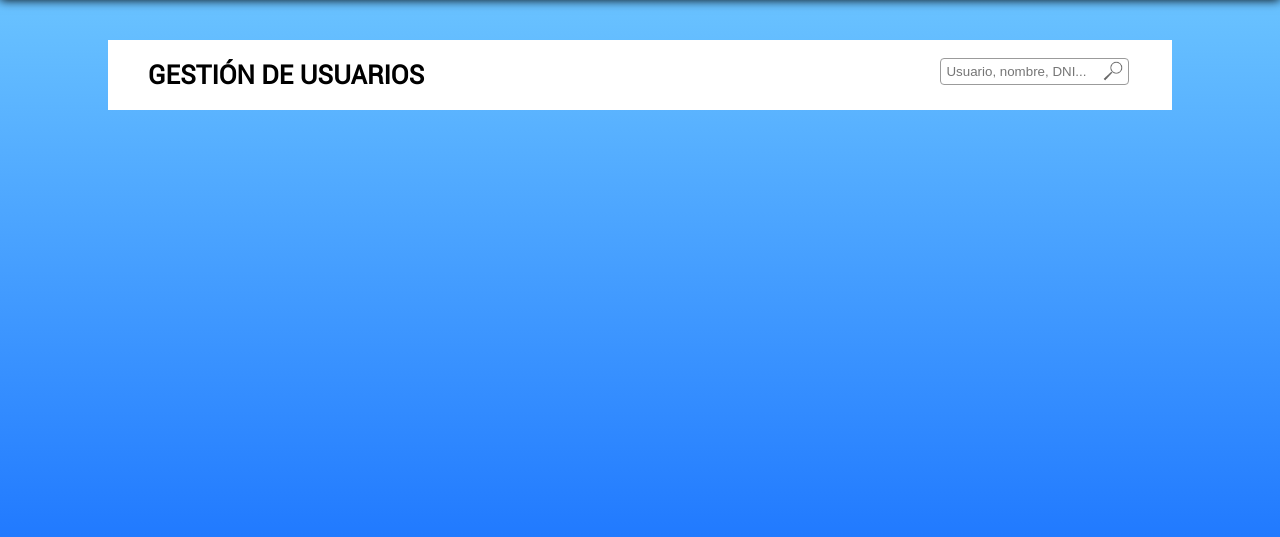
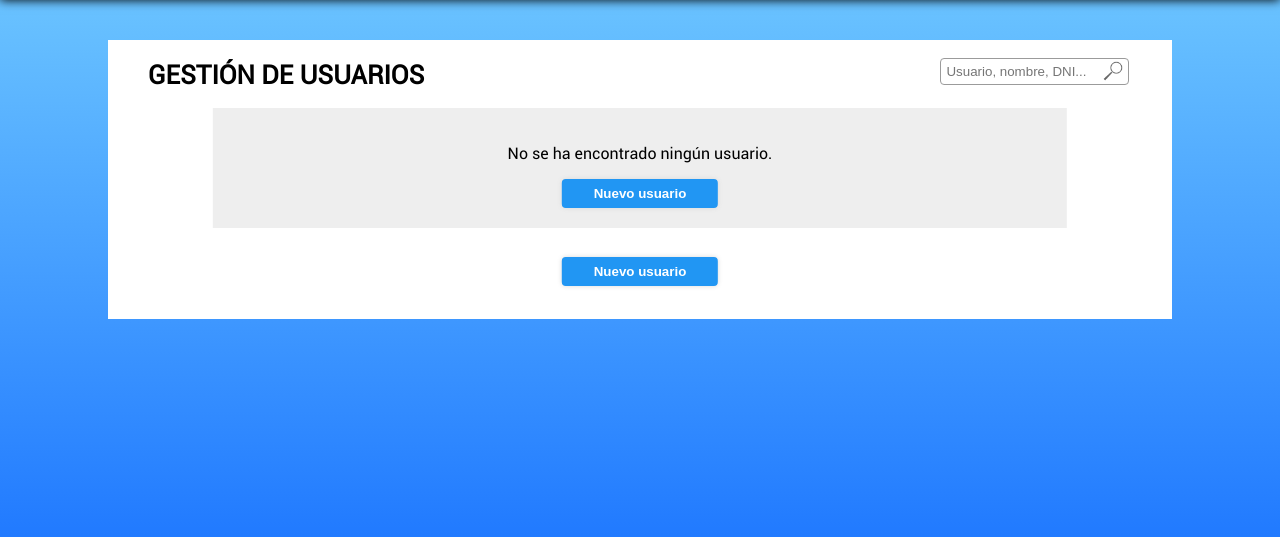
Before and after one commit to pvenrod/polideportivo, a PHP site: template vistas/usuario/gestionUsuarios.php in a window 1280 px wide. Shown: the part 70-607 px from the top of the page. Run offline with PHP 8.4, Linux system fonts and the light colour scheme; the template is opened without the code that fills it, so the values that code supplies are empty; the visitor is signed in with stand-in values (Sample User, id 1).

Commit message:
Cambiado todo el sistema de usuarios

```diff
--- /dev/null
+++ b/Exposicion.txt
@@ -0,0 +1,5 @@
+1- Login. Datos incorrectos.
+2- Selector de rol. Opcines.
+3- Admin: Gestión de usuarios.
+3.1- Modificación de usuarios.
+3.2-
--- a/estilos/estilos.css
+++ b/estilos/estilos.css
@@ -139,9 +139,7 @@ body {
 }
 #tablaHeader td:hover {
     transition: all 0.2s;
-    border-bottom: 2px solid #ffbf00;
-    background-color: #fffbee;
-    box-shadow: 0px 0px 10px #ffbf0048;
+    border-bottom: 2px solid #0099ff;
 }
 
 /* APARIENCIA DE LAS VISTAS DE GESTIÓN DE USUARIOS, INSTALACIONES Y RESERVAS */
@@ -217,6 +215,32 @@ body {
     cursor: pointer;
 }
 
+.nuevo-usuario {
+    font-weight: 700;
+    color: white;
+    background-color: #2196F3;
+    padding: 5px 30px 5px 30px;
+    border-radius: 4px;
+    box-shadow: 0px 0px 5px #dadada;
+    cursor: pointer;
+    outline: none;
+    border: 2px solid #2196F3;
+}
+.nuevo-usuario:hover {
+    background-color: #1b7bc9;
+    border: 2px solid #1b7bc9;
+}
+.nuevo-usuario:active {
+    background-color: #ffffff;
+    color: #1b7bc9;
+    border: 2px solid #2196F3;
+}
+
+.no-linea {
+    text-decoration: none !important;
+    cursor: default;
+}
+
 .elementoDetalles {
     width: 80%;
     background-color: rgb(238, 238, 238);
@@ -251,7 +275,7 @@ body {
 }
 .elementoDetalles table tr td {
     width: 50%;
-    word-break:break-word;
+    word-break: break-word;
 }
 
 .elementoDetalles input.inputSinEscribir {
@@ -264,6 +288,10 @@ body {
 .elementoDetalles input.inputEscribir {
     width: 100%;
     outline: none;
+}
+
+.elementoDetalles input.inputEscribir:focus {
+    box-shadow: 0px 0px 10px grey;
 }
 
 .botonModificar {
--- a/modelos/mysqlDB.php
+++ b/modelos/mysqlDB.php
@@ -35,10 +35,6 @@
 
                     }
 
-                } else {
-
-                    $arrayResult = false;
-
                 }
 
             }
--- a/vistas/usuario/gestionUsuarios.php
+++ b/vistas/usuario/gestionUsuarios.php
@@ -11,6 +11,18 @@
             </form>
             <table>";
 
+    if (count($data["usuarios"]) == 0) {
+
+        echo "<tr>
+                <td>
+                    <div class='elemento no-linea'>
+                        <p>No se ha encontrado ningún usuario.</p>
+                        <button class='nuevo-usuario'>Nuevo usuario</button>
+                    </div>
+                </td>
+            </tr>";
+
+    } else {
 
         foreach ($data["usuarios"] as $usuario) {
 
@@ -18,37 +30,23 @@
                 echo "<tr>";
             }
 
-        echo "<td style='position: relative'>
-                <div class='elemento' onmouseover='$(\"#$usuario->id\").show()' onmouseout='$(\"#$usuario->id\").hide()'>
-                    <span onmouseover='$(\"#$usuario->id\").show()' >$usuario->usuario</span>
+            echo "<td style='position:relative'>
+                    <div class='elemento' onclick='perfil($usuario->id)' onmouseover='$(\"#$usuario->id\").show();$(\"#nuevo\").hide()' onmouseout='$(\"#$usuario->id\").hide()'>
+                        <span onmouseover='$(\"#$usuario->id\").show();$(\"#nuevo\").hide()' >$usuario->usuario</span>
                     </div>
-                <div class='elementoDetalles' id='$usuario->id' onmouseover='$(\"#$usuario->id\").show()' onmouseout='$(\"#$usuario->id\").hide()'>
+                    <div class='elementoDetalles' id='$usuario->id' onmouseover='$(\"#$usuario->id\").show();$(\"#nuevo\").hide()' onmouseout='$(\"#$usuario->id\").hide()'>
                         <img src='$usuario->imagen'><br>
-                    <form enctype='multipart/form-data' autocomplete='off' action='index.php' method='post' id='form$usuario->id'>
+                        <form enctype='multipart/form-data' autocomplete='off' action='index.php' method='post'>
                             <table>
                                 <tr style='height: 10px;'></tr>
                                 <tr>
                                     <th><strong>Usuario:</strong></th>
-                                <td><input type='text' name='usuario' value='$usuario->usuario' readonly class='inputSinEscribir' id='$usuario->id-1'></td>
+                                    <td><input type='text' name='usuario' value='$usuario->usuario' readonly class='inputSinEscribir'></td>
                                 </tr>
                                 <tr style='height: 10px;'></tr>
                                 <tr>
                                     <th><strong>Email:</strong></th>
-                                <td><input type='text' name='email' value='$usuario->email' readonly class='inputSinEscribir' id='$usuario->id-2'></td></td>
-                            </tr>
-                            <tr style='height: 10px;'></tr>
-                            <tr>
-                                <th><strong>Nombre completo:</strong></th>
-                                <td>
-                                    <input type='text' name='nombre' value='$usuario->nombre' readonly class='inputSinEscribir' id='$usuario->id-3'>
-                                    <input type='text' name='apellido1' value='$usuario->apellido1' readonly class='inputSinEscribir' id='$usuario->id-4'>
-                                    <input type='text' name='apellido2' value='$usuario->apellido2' readonly class='inputSinEscribir' id='$usuario->id-5'>
-                                </td>
-                            </tr>
-                            <tr style='height: 10px;'></tr>
-                            <tr>
-                                <th><strong>DNI:</strong></th>
-                                <td><input type='text' name='dni' value='$usuario->dni' readonly class='inputSinEscribir' id='$usuario->id-6'></td>
+                                    <td><input type='text' name='email' value='$usuario->email' readonly class='inputSinEscribir'></td></td>
                                 </tr>
                                 <tr style='height: 10px;'></tr>
                                 <tr id='trImagen$usuario->id' style='display: none'>
@@ -59,7 +57,7 @@
                                 </tr>
                                 <tr style='height: 10px;'></tr>
                                 <tr>
-                                <th><button type='button' class='botonModificar' onclick='modificar($usuario->id)' id='modificar$usuario->id'>Modificar</button></th>
+                                    <th><button type='button' class='botonModificar' onclick='perfil($usuario->id)'>Ver perfil</button></th>
                                     <td><button type='button' class='botonEliminar' onclick='eliminar($usuario->id)'>Eliminar</button></td>
                                 </tr>
                             </table>
@@ -78,7 +76,73 @@
 
         }
 
-    echo    "</table>
+    }
+
+
+        echo    "<tr>
+                    <td style='position: relative' colspan='3'>
+                        <div class='elemento no-linea' style='background-color: transparent;padding: 10px 0px 10px 0px;'>
+                            <button class='nuevo-usuario' onclick='$(\"#nuevo\").show()'>Nuevo usuario</button>
+                        </div>
+                        <div class='elementoDetalles' id='nuevo' style='width: 50%'>
+                        <img src='img/usuarios/default.jpg'><br>
+                        <form enctype='multipart/form-data' autocomplete='off' action='index.php' method='post' id='formNuevo'>
+                            <table>
+                                <tr style='height: 10px;'></tr>
+                                <tr>
+                                    <th><strong>Usuario:</strong></th>
+                                    <td><input type='text' name='usuario' class='inputEscribir' id='nuevo-1'></td>
+                                </tr>
+                                <tr style='height: 10px;'></tr>
+                                <tr>
+                                    <th><strong>Email:</strong></th>
+                                    <td><input type='text' name='email' class='inputEscribir' id='nuevo-2'></td></td>
+                                </tr>
+                                <tr style='height: 10px;'></tr>
+                                <tr>
+                                    <th><strong>Nombre:</strong><br></th>
+                                    <td>
+                                        <input type='text' name='nombre' class='inputEscribir' id='nuevo-3'>
+                                    </td>
+                                </tr>
+                                <tr style='height: 10px;'></tr>
+                                <tr>
+                                    <th><strong>Primer apellido:</strong></th>
+                                    <td>
+                                        <input type='text' name='apellido1' class='inputEscribir' id='nuevo-4'>
+                                    </td>
+                                </tr>
+                                <tr style='height: 10px;'></tr>
+                                <tr>
+                                    <th><strong>Segundo apellido:</strong></th>
+                                    <td>
+                                        <input type='text' name='apellido2' class='inputEscribir' id='nuevo-5'>
+                                    </td>
+                                </tr>
+                                <tr style='height: 10px;'></tr>
+                                <tr>
+                                    <th><strong>DNI:</strong></th>
+                                    <td><input type='text' name='dni' class='inputEscribir' id='nuevo-6'></td>
+                                </tr>
+                                <tr style='height: 10px;'></tr>
+                                <tr id='trImagenNuevo'>
+                                    <th><strong>Imagen de perfil:</strong></th>
+                                    <td>
+                                        <input type='file' name='imagen' class='inputEscribir' id='nuevo-3'>
+                                    </td>
+                                </tr>
+                                <tr style='height: 10px;'></tr>
+                                <tr>
+                                    <th><button class='botonModificar'>Crear</button></th>
+                                    <td><button type='button' class='botonEliminar' onclick='$(\"#nuevo\").hide()'>Cancelar</button></td>
+                                </tr>
+                            </table>
+                            <input type='hidden' name='action' value='crearUsuario'>
+                        </form>
+                    </div>
+                    </td>
+                </tr>
+            </table>
         </div>
         <div id='fondo'></div>
         <div id='divConfirmacion'>
@@ -91,20 +155,8 @@
         <script>
 
 
-            function modificar(idUsuario) {
-                $('#modificar'+idUsuario).removeClass('botonModificar');
-                $('#modificar'+idUsuario).addClass('botonGuardar');
-                $('#modificar'+idUsuario).html('Guardar');
-                $('#modificar'+idUsuario).attr('onclick','guardar(' + idUsuario + ')');
-                $('#trImagen'+idUsuario).show();
-
-                for (i=1; i<=6; i++) {
-
-                    $('#' + idUsuario + '-' + i).removeClass('inputSinEscribir');
-                    $('#' + idUsuario + '-' + i).addClass('inputEscribir');
-                    $('#' + idUsuario + '-' + i).attr('readonly',false);
-
-                }
+            function perfil(idUsuario) {
+                location.href=\"index.php?action=perfil&id=\"+idUsuario;
             }
 
             function guardar(idForm) {
@@ -114,7 +166,11 @@
             function eliminar(idBoton) {
                 $('#botonConfirmar').click(function() {
                     location.href='index.php?action=eliminarUsuario&id=' + idBoton;
-                })
+                });
+                $('#botonCancelar').click(function() {
+                    $('#fondo').hide();
+                    $('#divConfirmacion').hide();
+                });
 
                 $('#fondo').show();
                 $('#divConfirmacion').show();
```
Also changed, not shown: controlador.php (+20 -1 lines), modelos/rol.php (added, +52 -0 lines), modelos/usuario.php (+4 -7 lines), vistas/usuario/perfil.php (added, +21 -0 lines), img/usuarios/admin.jpg (renamed from img/admin.jpg), img/usuarios/admin.png (renamed from img/admin.png), img/usuarios/admin2.jpg (renamed from img/admin2.jpg), img/usuarios/admin23.jpg (renamed from img/admin23.jpg), img/usuarios/admin234.jpg (renamed from img/admin234.jpg), img/usuarios/default.jpg (added), 2 other files. Lines whose indentation alone changed are shown as unchanged.
